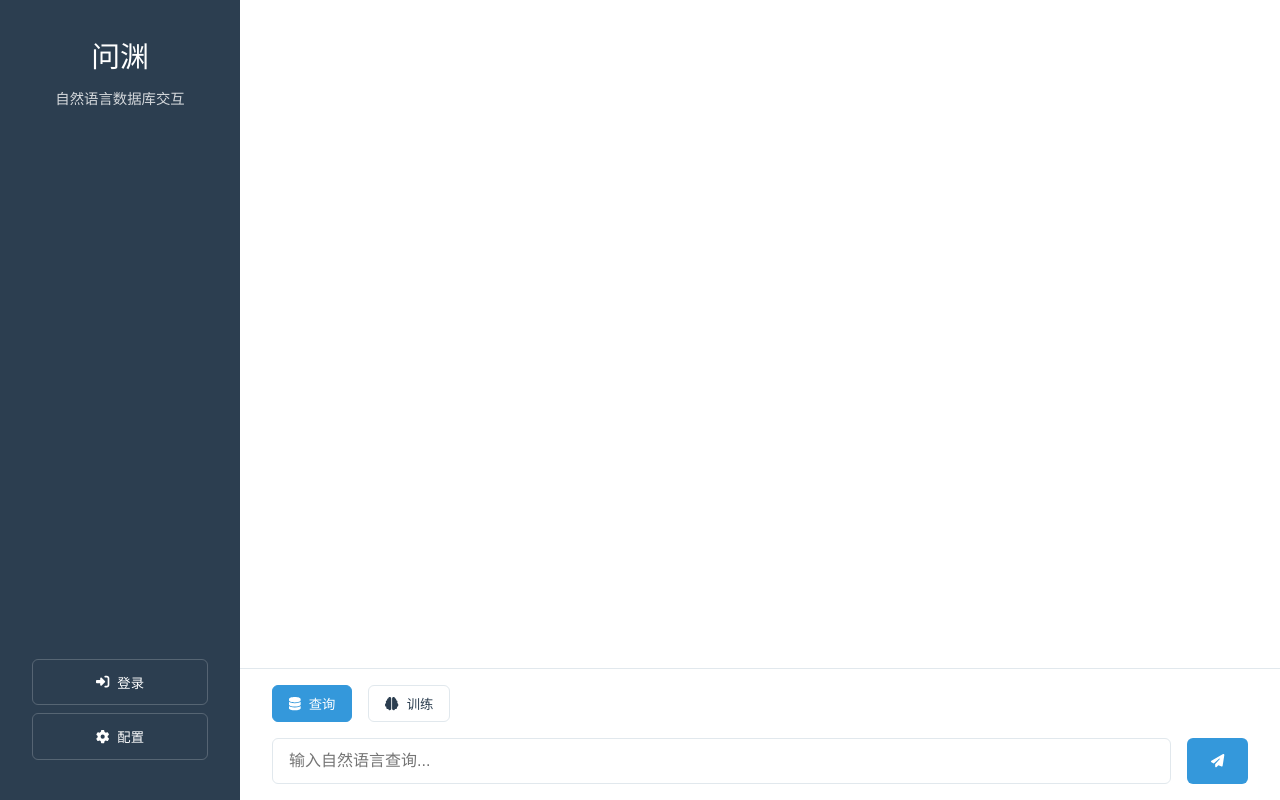
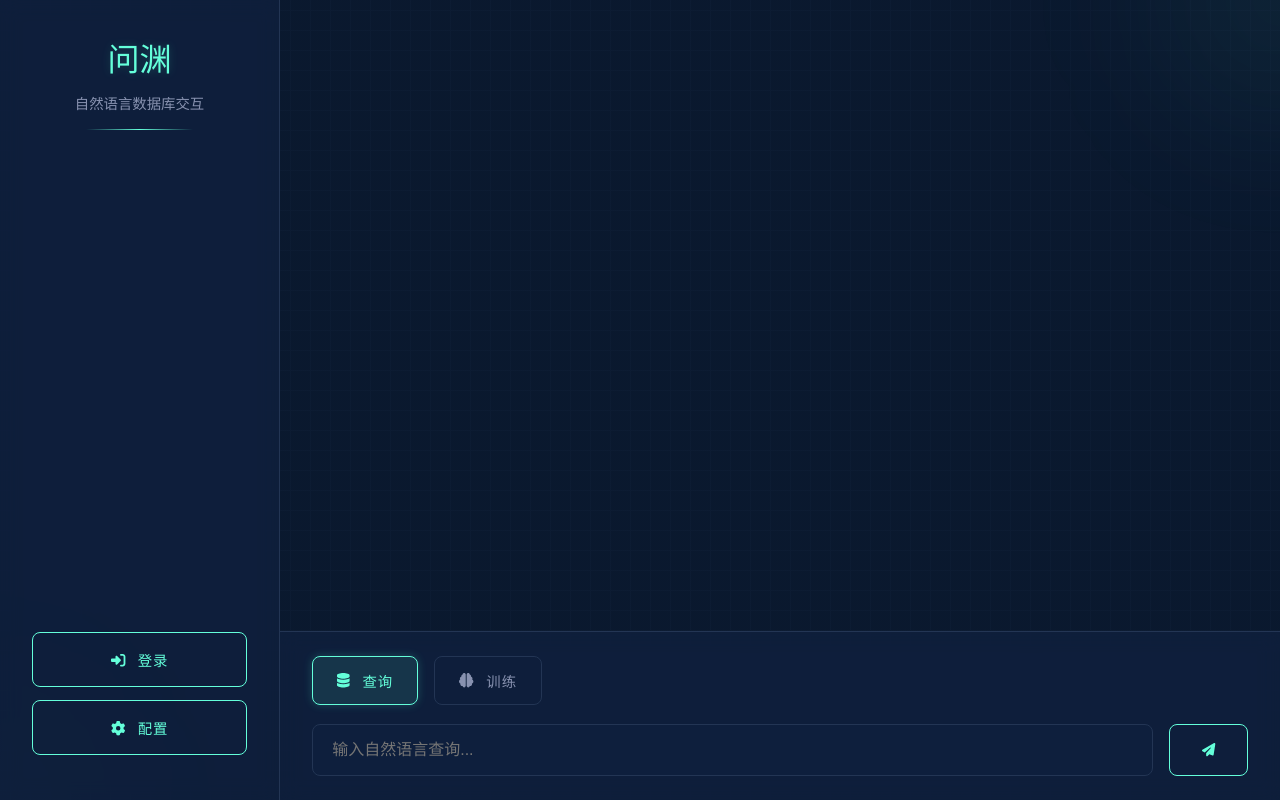
Before and after one commit to wenyuan-ai/wenyuan-ui-design, a React app: page / in a window 1280 px wide. Built offline with nearby package versions, Linux system fonts and the light colour scheme.

Commit message:
18Be4j0c_siJbkwM_nl2sql-ui-tech_问渊-科技风格界面优化

```diff
--- a/src/App.jsx
+++ b/src/App.jsx
@@ -5,6 +5,8 @@ import Chat from './components/Chat';
 const App = () => {
   return (
     <div className="app">
+      <div className="tech-orb tech-orb-1"></div>
+      <div className="tech-orb tech-orb-2"></div>
       <Sidebar />
       <Chat />
     </div>
--- a/src/components/Chat/styles.css
+++ b/src/components/Chat/styles.css
@@ -4,7 +4,9 @@
   display: flex;
   flex-direction: column;
   height: 100vh;
-  background-color: var(--chat-background);
+  background: transparent;
+  position: relative;
+  overflow: hidden;
 }
 
 .messages {
@@ -13,88 +15,148 @@
   overflow-y: auto;
   display: flex;
   flex-direction: column;
-  gap: 1rem;
+  gap: 1.5rem;
 }
 
 .message {
   max-width: 70%;
-  padding: 1rem;
+  padding: 1.2rem;
   border-radius: 12px;
   line-height: 1.5;
+  position: relative;
+  backdrop-filter: blur(10px);
 }
 
 .message.user {
   align-self: flex-end;
-  background-color: var(--accent-color);
-  color: white;
+  background: var(--glass-effect);
+  border: 1px solid var(--accent-color);
+  color: var(--text-color);
+  box-shadow: var(--neon-shadow);
 }
 
 .message.ai {
   align-self: flex-start;
-  background-color: var(--background-color);
+  background: var(--glass-effect);
+  border: 1px solid var(--border-color);
   color: var(--text-color);
+}
+
+/* 添加消息装饰 */
+.message::before {
+  content: '';
+  position: absolute;
+  top: 0;
+  left: 0;
+  right: 0;
+  height: 1px;
+  background: linear-gradient(90deg,
+    transparent,
+    var(--accent-color),
+    transparent
+  );
+  opacity: 0.5;
 }
 
 .input-area {
   border-top: 1px solid var(--border-color);
-  padding: 1rem 2rem;
-  background: white;
+  padding: 1.5rem 2rem;
+  background: var(--glass-effect);
+  backdrop-filter: blur(10px);
 }
 
 .mode-selector {
   display: flex;
   gap: 1rem;
-  margin-bottom: 1rem;
+  margin-bottom: 1.2rem;
 }
 
 .mode-button {
-  padding: 0.5rem 1rem;
+  padding: 0.8rem 1.5rem;
   border: 1px solid var(--border-color);
-  border-radius: 6px;
+  border-radius: 8px;
   background: transparent;
-  color: var(--text-color);
+  color: var(--text-secondary);
   cursor: pointer;
   display: flex;
   align-items: center;
-  gap: 0.5rem;
+  gap: 0.8rem;
   transition: all 0.3s ease;
+  font-size: 0.9rem;
+  text-transform: uppercase;
+  letter-spacing: 1px;
 }
 
 .mode-button.active {
-  background-color: var(--accent-color);
-  color: white;
+  background: var(--accent-glow);
+  color: var(--accent-color);
   border-color: var(--accent-color);
+  box-shadow: var(--neon-shadow);
 }
 
 .input-container {
   display: flex;
   gap: 1rem;
+  position: relative;
 }
 
 .input-container input {
   flex: 1;
-  padding: 0.8rem 1rem;
+  padding: 1rem 1.2rem;
+  background: rgba(17, 34, 64, 0.5);
   border: 1px solid var(--border-color);
-  border-radius: 6px;
+  border-radius: 8px;
   font-size: 1rem;
+  color: var(--text-color);
   outline: none;
-  transition: border-color 0.3s ease;
+  transition: all 0.3s ease;
 }
 
 .input-container input:focus {
   border-color: var(--accent-color);
+  box-shadow: var(--neon-shadow);
 }
 
 .input-container button {
-  padding: 0.8rem 1.5rem;
-  background-color: var(--accent-color);
-  color: white;
-  border: none;
-  border-radius: 6px;
+  padding: 1rem 2rem;
+  background: transparent;
+  border: 1px solid var(--accent-color);
+  color: var(--accent-color);
+  border-radius: 8px;
   cursor: pointer;
-  transition: background-color 0.3s ease;
+  transition: all 0.3s ease;
 }
 
 .input-container button:hover {
-  background-color: #2980b9;
+  background: var(--accent-glow);
+  box-shadow: var(--neon-shadow);
 }
+
+/* 添加打字机效果的光标 */
+.input-container input::after {
+  content: '|';
+  animation: cursor 1s infinite;
+}
+
+@keyframes cursor {
+  0%, 100% { opacity: 1; }
+  50% { opacity: 0; }
+}
+
+/* 自定义滚动条 */
+.messages::-webkit-scrollbar {
+  width: 6px;
+}
+
+.messages::-webkit-scrollbar-track {
+  background: var(--secondary-color);
+}
+
+.messages::-webkit-scrollbar-thumb {
+  background: var(--border-color);
+  border-radius: 3px;
+}
+
+.messages::-webkit-scrollbar-thumb:hover {
+  background: var(--accent-color);
+}
--- a/src/components/Sidebar/styles.css
+++ b/src/components/Sidebar/styles.css
@@ -1,29 +1,50 @@
 .sidebar {
   width: var(--sidebar-width);
-  background-color: var(--primary-color);
-  color: white;
+  background: var(--glass-effect);
+  backdrop-filter: blur(10px);
+  color: var(--text-color);
   padding: 2rem;
   display: flex;
   flex-direction: column;
   justify-content: space-between;
   height: 100vh;
   position: fixed;
+  border-right: 1px solid var(--border-color);
+  z-index: 100;
 }
 
 .logo {
   text-align: center;
   margin-bottom: 2rem;
+  position: relative;
 }
 
 .logo h1 {
-  font-size: 1.8rem;
+  font-size: 2rem;
   font-weight: 500;
   margin-bottom: 0.5rem;
+  color: var(--accent-color);
+  text-shadow: var(--neon-shadow);
 }
 
 .logo p {
   font-size: 0.9rem;
-  opacity: 0.8;
+  color: var(--text-secondary);
+}
+
+/* 添加装饰线条 */
+.logo::after {
+  content: '';
+  position: absolute;
+  bottom: -1rem;
+  left: 25%;
+  width: 50%;
+  height: 1px;
+  background: linear-gradient(90deg,
+    transparent,
+    var(--accent-color),
+    transparent
+  );
 }
 
 .sidebar-bottom {
@@ -34,15 +55,21 @@
   display: flex;
   flex-direction: column;
   align-items: center;
-  margin-bottom: 1rem;
+  margin-bottom: 1.5rem;
+  padding: 1.5rem;
+  border: 1px solid var(--border-color);
+  border-radius: 12px;
+  background: rgba(17, 34, 64, 0.5);
 }
 
 .avatar {
-  width: 64px;
-  height: 64px;
+  width: 80px;
+  height: 80px;
   border-radius: 50%;
   overflow: hidden;
-  margin-bottom: 0.5rem;
+  margin-bottom: 1rem;
+  border: 2px solid var(--accent-color);
+  box-shadow: var(--neon-shadow);
 }
 
 .avatar img {
@@ -52,28 +79,33 @@
 }
 
 .username {
-  font-size: 0.9rem;
-  margin-bottom: 1rem;
+  font-size: 1rem;
+  color: var(--accent-color);
+  margin-bottom: 0.5rem;
 }
 
 .settings-button,
 .login-button {
   width: 100%;
-  padding: 0.8rem;
+  padding: 1rem;
   background: transparent;
-  border: 1px solid rgba(255, 255, 255, 0.2);
-  color: white;
-  border-radius: 6px;
+  border: 1px solid var(--accent-color);
+  color: var(--accent-color);
+  border-radius: 8px;
   cursor: pointer;
   display: flex;
   align-items: center;
   justify-content: center;
-  gap: 0.5rem;
-  margin-bottom: 0.5rem;
+  gap: 0.8rem;
+  margin-bottom: 0.8rem;
   transition: all 0.3s ease;
+  font-size: 0.9rem;
+  text-transform: uppercase;
+  letter-spacing: 1px;
 }
 
 .settings-button:hover,
 .login-button:hover {
-  background: rgba(255, 255, 255, 0.1);
+  background: var(--accent-glow);
+  box-shadow: var(--neon-shadow);
 }
--- a/src/styles/global.css
+++ b/src/styles/global.css
@@ -1,12 +1,16 @@
 :root {
-  --primary-color: #2c3e50;
-  --secondary-color: #34495e;
-  --accent-color: #3498db;
-  --background-color: #f5f6fa;
-  --chat-background: #ffffff;
-  --text-color: #2c3e50;
-  --border-color: #e1e8ed;
-  --sidebar-width: 240px;
+  --primary-color: #0a192f;
+  --secondary-color: #172a45;
+  --accent-color: #64ffda;
+  --accent-glow: rgba(100, 255, 218, 0.1);
+  --background-color: #0a192f;
+  --chat-background: #112240;
+  --text-color: #ccd6f6;
+  --text-secondary: #8892b0;
+  --border-color: #233554;
+  --sidebar-width: 280px;
+  --neon-shadow: 0 0 10px rgba(100, 255, 218, 0.2);
+  --glass-effect: rgba(17, 34, 64, 0.7);
 }
 
 * {
@@ -25,4 +29,42 @@ body {
 .app {
   display: flex;
   min-height: 100vh;
+  position: relative;
 }
+
+/* 添加网格背景 */
+.app::before {
+  content: '';
+  position: fixed;
+  top: 0;
+  left: 0;
+  right: 0;
+  bottom: 0;
+  background:
+    linear-gradient(rgba(10, 25, 47, 0.9), rgba(10, 25, 47, 0.9)),
+    linear-gradient(90deg, var(--border-color) 1px, transparent 1px) 50% 50% / 20px 20px,
+    linear-gradient(var(--border-color) 1px, transparent 1px) 50% 50% / 20px 20px;
+  z-index: -1;
+}
+
+/* 添加光效装饰 */
+.tech-orb {
+  position: fixed;
+  width: 300px;
+  height: 300px;
+  border-radius: 50%;
+  background: radial-gradient(circle, var(--accent-glow) 0%, transparent 70%);
+  filter: blur(80px);
+  z-index: -1;
+}
+
+.tech-orb-1 {
+  top: -150px;
+  right: -150px;
+}
+
+.tech-orb-2 {
+  bottom: -150px;
+  left: -150px;
+  background: radial-gradient(circle, rgba(100, 255, 218, 0.05) 0%, transparent 70%);
+}
```
